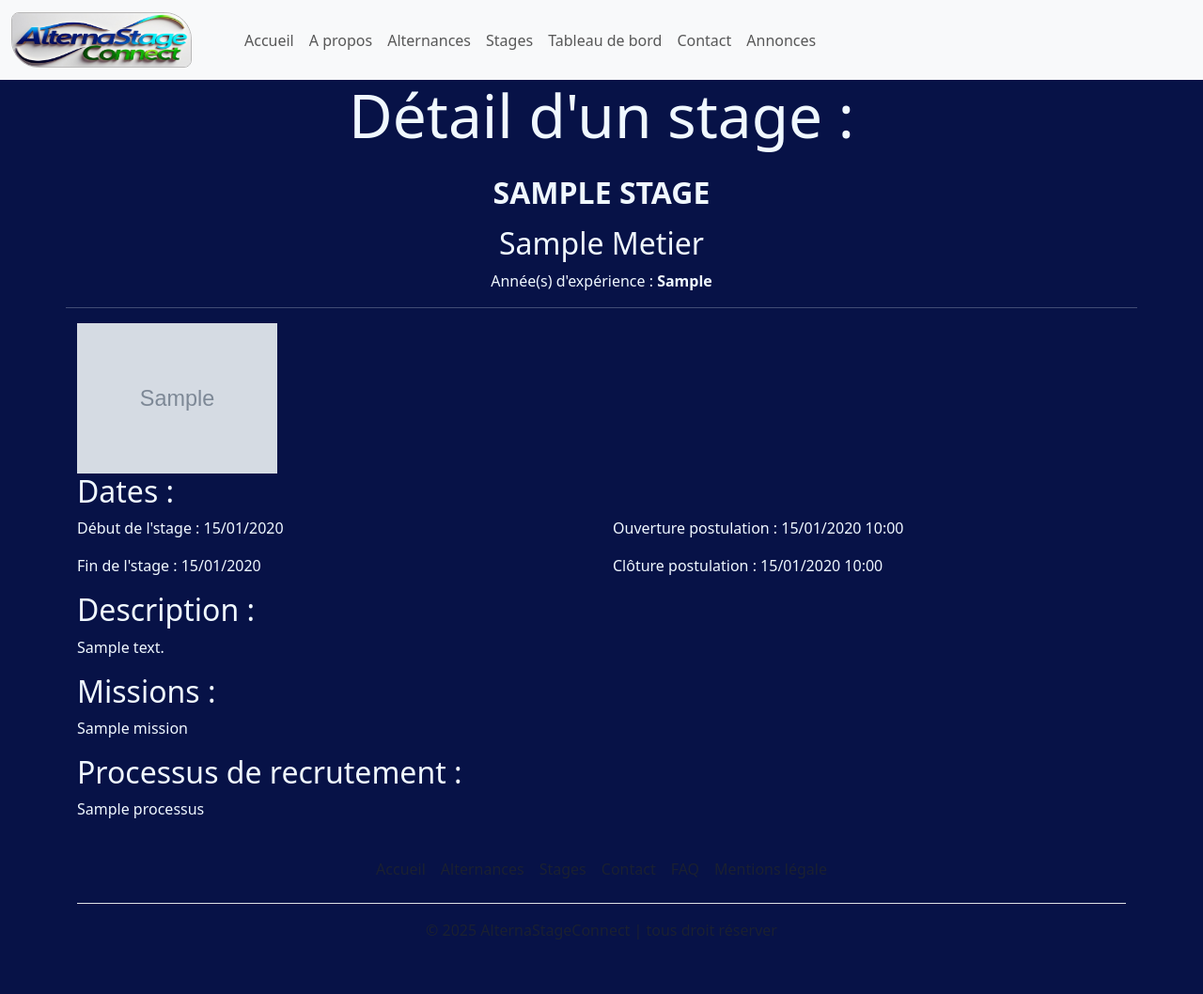
After one commit to marie-josee67/AlternaStageConnect, a Symfony app: template templates/stages/show.html.twig in a window 1280 px wide. The commit adds this page. Shown: the whole page at 94% size. Run offline with Twig, Linux system fonts and the light colour scheme; the template is opened without the code that fills it: most values are stand-ins (such as "Sample title", 1, 10 or a date in 2020); grey boxes marked "Sample" are stand-in pictures; style sheets or scripts are compiled from the project's sources; some libraries are stand-ins or nearby versions.

Commit message:
Build : CRUD stages fait.

```diff
--- a/src/Controller/AlternancesController.php
+++ b/src/Controller/AlternancesController.php
@@ -16,7 +16,7 @@ final class AlternancesController extends AbstractController
      * Page d'affichage de la liste complète des annonces d'alternances en base
      *
      * @route alternances/
-     * @name app_alternance
+     * @name app_alternances
      * @methods GET
      *
      * @param AlternanceRepository $alternanceRepository (Service) Repository permettant l'accès aux données en base
--- a/templates/stages/create.html.twig
+++ b/templates/stages/create.html.twig
@@ -6,6 +6,8 @@
     <div class="example-wrapper">
         <div id="headerPage" >
             <h1>Ajouter un stage</h1>
+            {# <twig:BootstrapButton type="primary" path="{{ path('app_alternances') }}" text="Retourner à la liste" /> #}
+
             <a href="{{path('app_stages')}}"> Retourner à la liste</a>
 
         </div>
--- /dev/null
+++ b/templates/stages/show.html.twig
@@ -0,0 +1,50 @@
+{% extends 'base.html.twig' %}
+
+{% block title %}Détail d'un stage{% endblock %}
+
+{% block body %}
+    <div class="example-wrapper">
+        <div id="headerPage" >
+            <h1>Détail d'un stage :</h1>
+            {# <twig:BootstrapButton type="primary" path="{{ path('app_stages') }}" text="Retourner à la liste"/> #}
+            <twig:BootstrapButton type="primary" path="{{ path('app_stages') }}" text="Retourner à la liste" />
+            {# <a href="{{ path('app_stages') }}"> Retourner à la liste </a> #}
+        </div>
+    </div>
+    <div class="container">
+        <div class="row row-cols-1">
+        <h2 id="detailTitre"> {{stage.title}}</h2>
+        <h2 id="detailMetier"> {{stage.metier}}</h2>
+        <p id="detailExp">Année(s) d'expérience : <strong> {{stage.anneeExperience}}</strong></p>
+        <hr>
+        <div>
+            <img id="detailImg" src="{{stage.img}}"/>
+        </div>
+        <h2> Dates : </h2>
+        </div>
+    </div>
+    <div class="container">
+        <div class="row row-cols-2">
+            <p>Début de l'stage : {{ stage.dateDebut|date('d/m/Y') }} </p>
+            <p>Ouverture postulation : {{ stage.dateOuverture ? stage.dateOuverture|date('d/m/Y H:i') : 'Non renseignée' }} </p>
+            <p>Fin de l'stage : {{ stage.dateFin|date('d/m/Y')}} </p>
+            <p>Clôture postulation : {{ stage.dateCloture ? stage.dateCloture|date('d/m/Y H:i') : 'Non renseignée' }} </p>
+        </div>
+    </div>
+    <div class="container">
+        <div class="row row-cols-1">
+            <h2> Description : </h2>
+            <p> {{ stage.description }} </p>
+            <h2> Missions :</h2>
+            <p> {{ stage.mission }} </p>
+            <h2> Processus de recrutement :</h2>
+            <p>{{ stage.processus? stage.processus : 'Non renseignée' }}</p>
+        </div>
+    </div>
+    <div id="postuler" class="row row-cols-4">
+            <twig:BootstrapButton type="primary" path="{{ path('app_stages') }}" text="Postuler" />
+    </div>
+
+    {# {{ dump(stage)}}  #}
+
+{% endblock %}
```
Also changed, not shown: src/Controller/StagesController.php (+129 -1 lines), templates/stages/edit.html.twig (added, +21 -0 lines), templates/stages/index.html.twig (+8 -4 lines).
